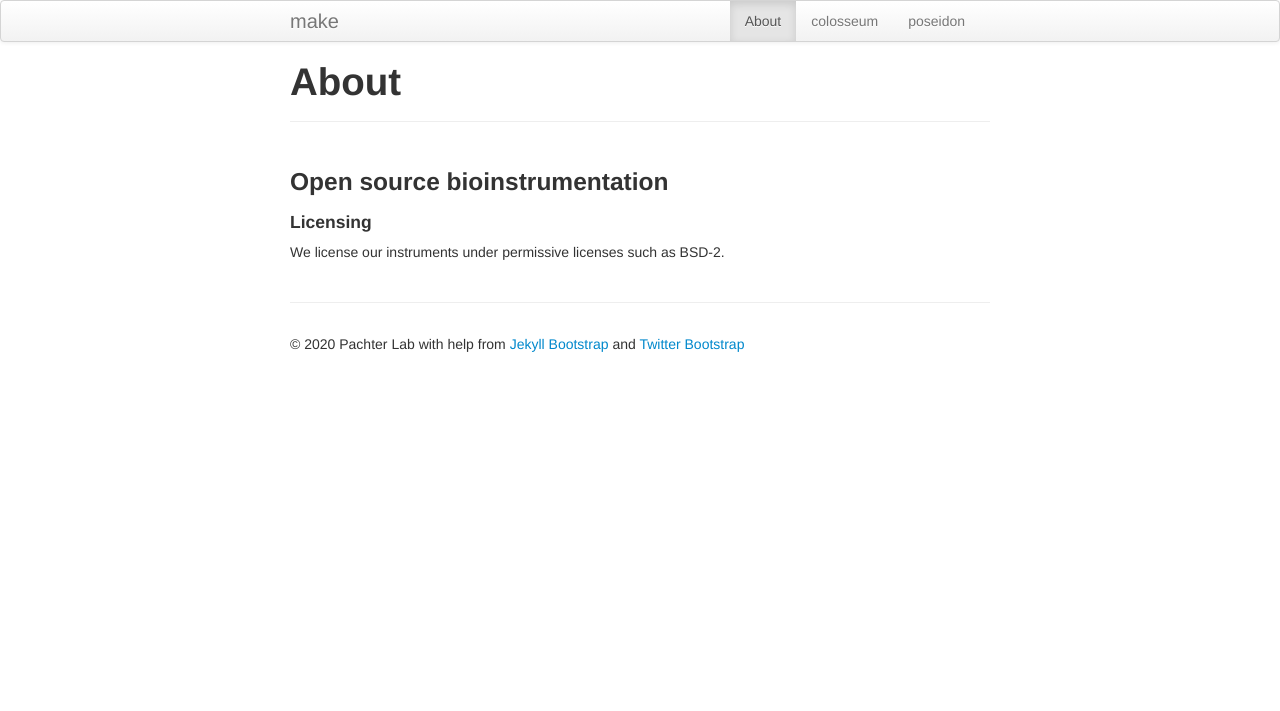
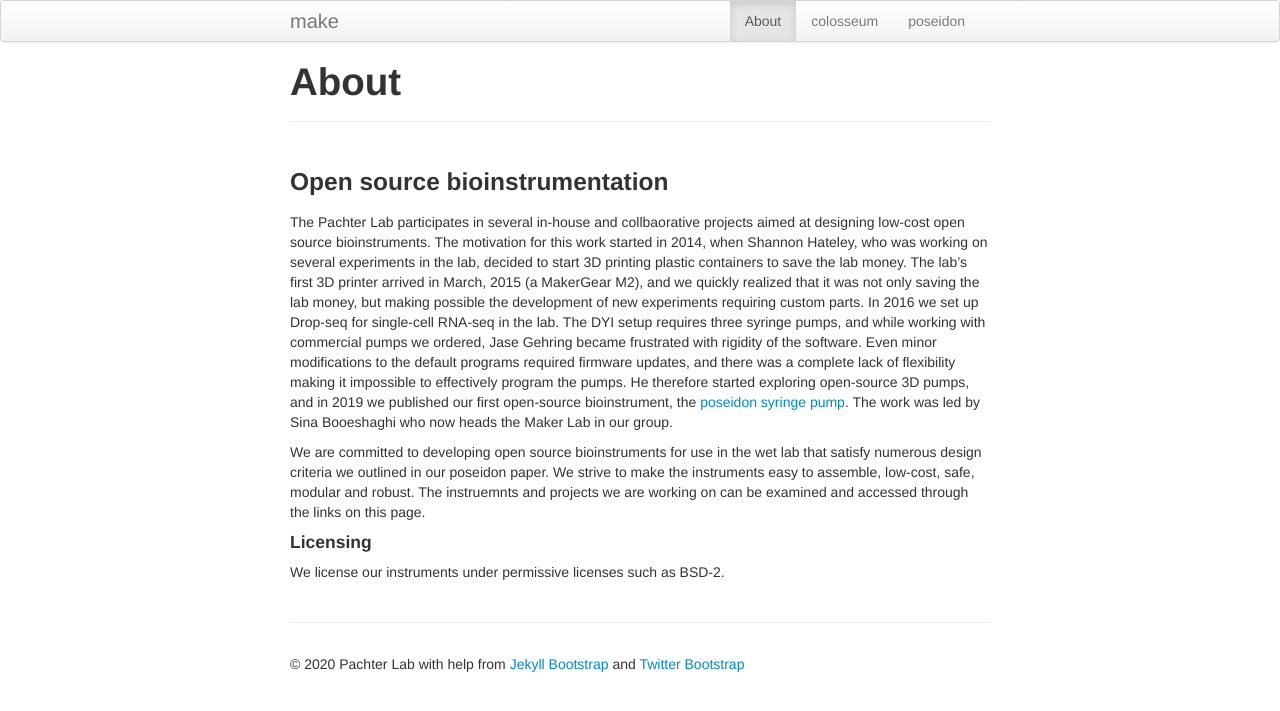
Before and after one commit to pachterlab/make, a Jekyll site: the page built from about.md, in a window 1280 px wide. Shown: the top 711 px of the page. Built offline with Jekyll 4.4.1, drawn with Linux system fonts in a browser that asks for light colours.

Commit message:
update about.md

```diff
--- a/about.md
+++ b/about.md
@@ -8,7 +8,9 @@ group: navigation
 
 ###  Open source bioinstrumentation
 
+The Pachter Lab participates in several in-house and collbaorative projects aimed at designing low-cost open source bioinstruments. The motivation for this work started in 2014, when Shannon Hateley, who was working on several experiments in the lab, decided to start 3D printing plastic containers to save the lab money. The lab's first 3D printer arrived in March, 2015 (a MakerGear M2), and we quickly realized that it was not only saving the lab money, but making possible the development of new experiments requiring custom parts. In 2016 we set up Drop-seq for single-cell RNA-seq in the lab. The DYI setup requires three syringe pumps, and while working with commercial pumps we ordered, Jase Gehring became frustrated with rigidity of the software. Even minor modifications to the default programs required firmware updates, and there was a complete lack of flexibility making it impossible to effectively program the pumps. He therefore started exploring open-source 3D pumps, and in 2019 we published our first open-source bioinstrument, the [poseidon syringe pump](https://www.nature.com/articles/s41598-019-48815-9). The work was led by Sina Booeshaghi who now heads the Maker Lab in our group.
 
+We are committed to developing open source bioinstruments for use in the wet lab that satisfy numerous design criteria we outlined in our poseidon paper. We strive to make the instruments easy to assemble, low-cost, safe, modular and robust. The instruemnts and projects we are working on can be examined and accessed through the links on this page.
 
 #### Licensing
 
```
